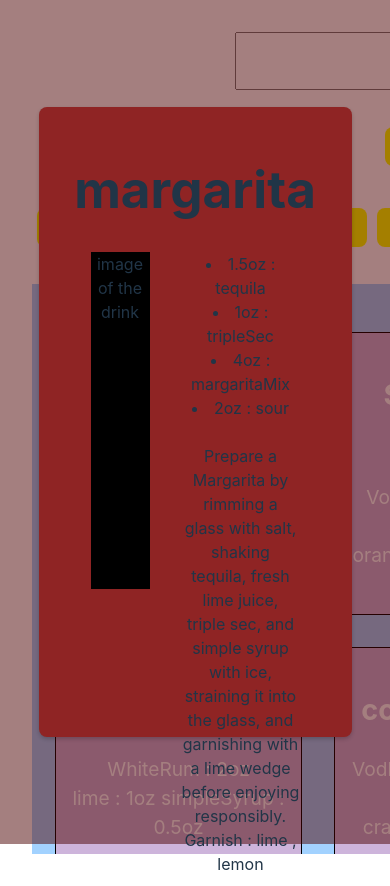
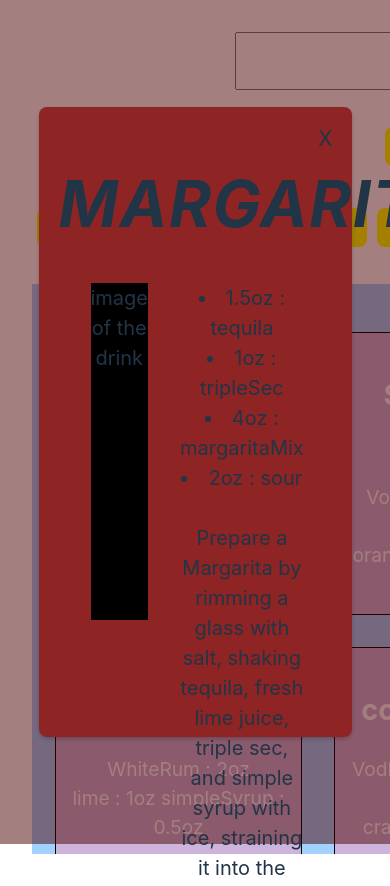
Before and after one commit to NNahkan/shotLand, a React (Vite) app: page / in a window 390 px wide. Both pictures are taken after a click on the element 178 px from the left and 473 px from the top of the page. Shown: the top 886 px of the page. Built offline with nearby package versions, Linux system fonts and the light colour scheme; data requests are answered from the project's data file.

Commit message:
Ready to make mobile responsive

```diff
--- a/src/Components/ModalUp.tsx
+++ b/src/Components/ModalUp.tsx
@@ -18,6 +18,7 @@ const ModalUp: React.FC<ModalUpProps> = ({ item, closeModel }) => {
 	return (
 		<div className='overlay' onClick={(e) => closeWindow(e)}>
 			<div className="modalContainer">
+			<span onClick={() => closeModel(false)} className='close-btn'>X</span>
 				<h1>{name}</h1>
 				<div className='modal-flex'>
 					<div className='temporaryBox'>image of the drink</div>
--- a/src/Components/styles.css
+++ b/src/Components/styles.css
@@ -71,6 +71,7 @@
   background-color: #cdb4db;
   color: white;
   width: 25%;
+  cursor: pointer;
 }
 
 /* modalUp */
@@ -88,12 +89,37 @@
 }
 
 .modalContainer {
+  position: relative;
   background-color: #8f2424;
+  font-size: 20px;
   width: 70%;
   height: 70%;
   padding: 20px;
   border-radius: 8px;
   box-shadow: 0 2px 4px rgba(0, 0, 0, 0.2);
+}
+
+.modalContainer > h1 {
+	text-transform: uppercase ;
+	font-style: italic;
+	letter-spacing: 1.5px;
+
+}
+
+.close-btn {
+  position: absolute;
+  font-size: 1.3rem;
+  right: 0;
+  top: 0;
+  padding: 1rem 1.2rem;
+  cursor: pointer;
+  transition: 0.3s ease-in-out;
+}
+
+.close-btn:hover {
+transform: scale(1.5) rotate(90deg);
+font-weight: 900;
+  color: black;
 }
 
 .modal-flex {
@@ -110,13 +136,12 @@
   flex: 1;
 }
 
-
 .modal-info {
   display: flex;
   flex: 2;
   margin-left: 2rem;
   flex-direction: column;
- }
+}
 
 .model-howTo {
- }
+}
```
